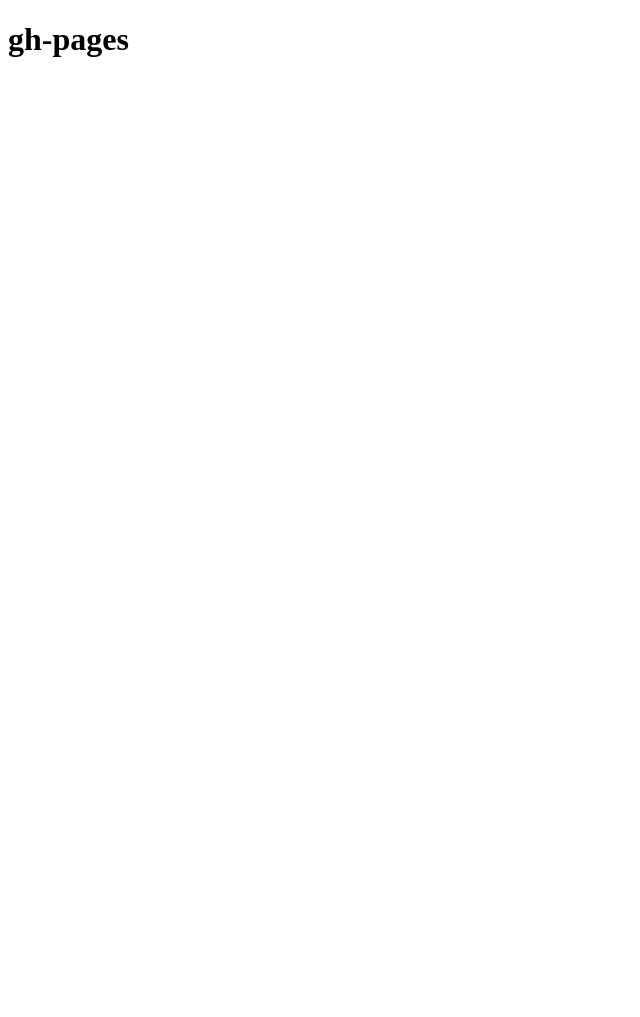
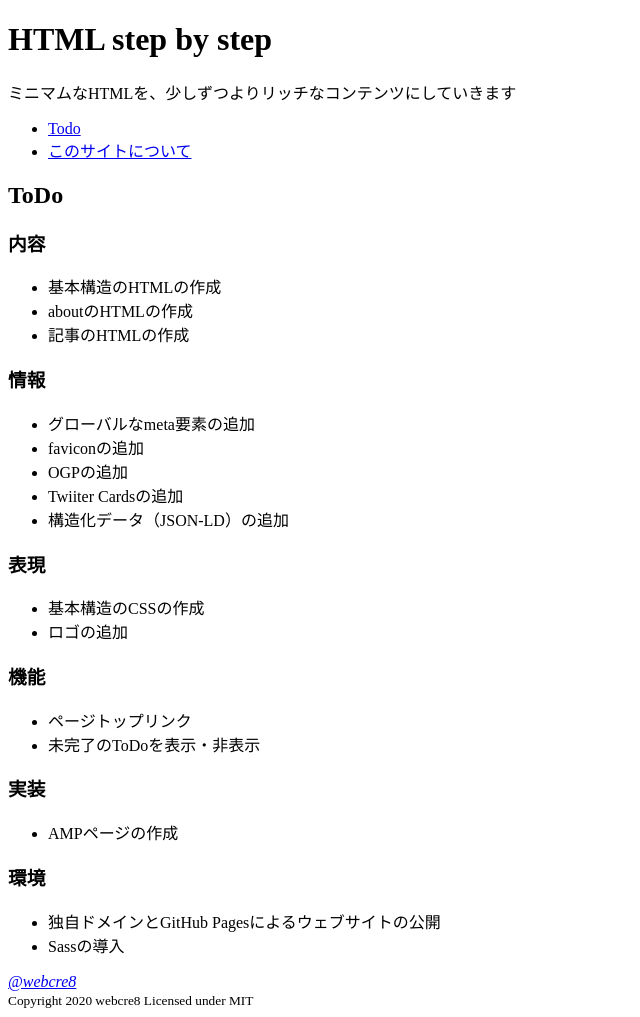
Before and after one commit to webcre8/lab, a plain HTML site: page index.html in a window 1280 px wide. Shown: the whole page, without its empty margins (0-640 px from the left). Before the commit the page ends 800 px from the top, so only its background shows below. Drawn offline with Linux system fonts and the light colour scheme.

Commit message:
create contents of base structure

```diff
--- a/index.html
+++ b/index.html
@@ -1,10 +1,74 @@
-<!DOCTYPE html>
+<!doctype html>
 <html lang="ja">
 <head>
-  <meta charset="UTF-8">
-  <title>gh-pages</title>
+  <meta charset="utf-8">
+  <meta name="viewport" content="width=device-width">
+  <title>HTML step by step</title>
 </head>
 <body>
-  <h1>gh-pages</h1>
+  <header>
+    <h1>HTML step by step</h1>
+    <p>ミニマムなHTMLを、少しずつよりリッチなコンテンツにしていきます</p>
+    <nav>
+      <ul>
+        <li><a href="/#block-todos">Todo</a></li>
+        <li><a href="/about/">このサイトについて</a></li>
+      </ul>
+    </nav>
+  </header>
+  <main>
+    <section id="block-todos">
+      <h2>ToDo</h2>
+      <section>
+        <h3>内容</h3>
+        <ul>
+          <li><a>基本構造のHTMLの作成</a></li>
+          <li><a>aboutのHTMLの作成</a></li>
+          <li><a>記事のHTMLの作成</a></li>
+        </ul>
+      </section>
+      <section>
+        <h3>情報</h3>
+        <ul>
+          <li><a>グローバルなmeta要素の追加</a></li>
+          <li><a>faviconの追加</a></li>
+          <li><a>OGPの追加</a></li>
+          <li><a>Twiiter Cardsの追加</a></li>
+          <li><a>構造化データ（JSON-LD）の追加</a></li>
+        </ul>
+      </section>
+      <section>
+        <h3>表現</h3>
+        <ul>
+          <li><a>基本構造のCSSの作成</a></li>
+          <li><a>ロゴの追加</a></li>
+        </ul>
+      </section>
+      <section>
+        <h3>機能</h3>
+        <ul>
+          <li><a>ページトップリンク</a></li>
+          <li><a>未完了のToDoを表示・非表示</a></li>
+        </ul>
+      </section>
+      <section>
+        <h3>実装</h3>
+        <ul>
+          <li><a>AMPページの作成</a></li>
+        </ul>
+      </section>
+      <section>
+        <h3>環境</h3>
+        <ul>
+          <li><a>独自ドメインとGitHub Pagesによるウェブサイトの公開</a></li>
+          <li><a>Sassの導入</a></li>
+        </ul>
+      </section>
+    </section>
+  </main>
+  <footer>
+    <address><a href="https://twitter.com/webcre8" rel="external noopener" target="_blank">@webcre8</a></address>
+    <small>Copyright 2020 webcre8 Licensed under MIT</small>
+  </footer>
 </body>
 </html>
```
